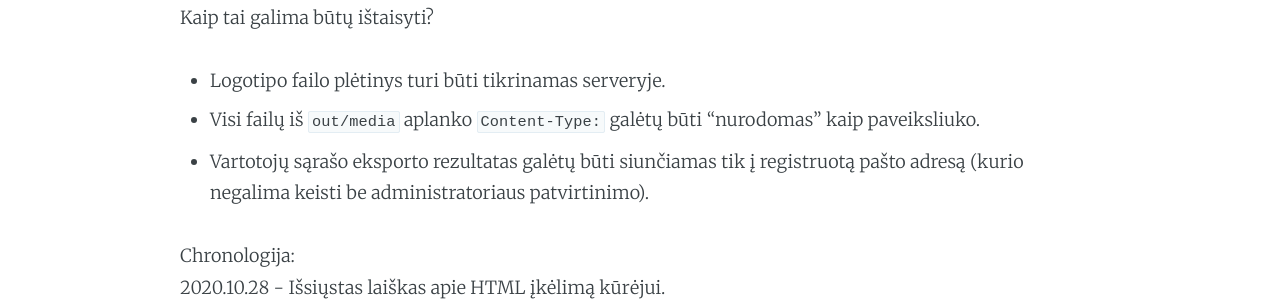
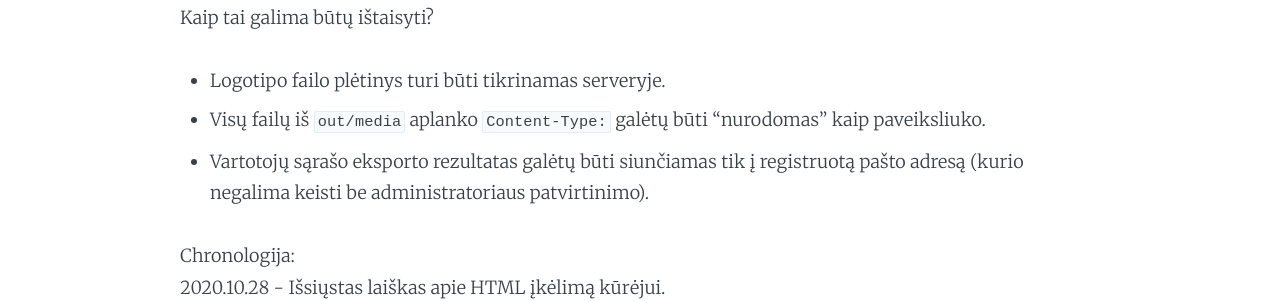
Before and after one commit to JarLob/jarlob.github.io, a Jekyll site: the page built from _posts/2020-10-30-nemokamu-registracijos-sistemu-saugumas.md, in a window 1280 px wide and 900 px high, scrolled down 3820 px. Shown: the part 198-499 px from the top of the window. Built offline with Jekyll 4.4.1, drawn with Linux system fonts in a browser that asks for light colours.

Commit message:
Update 2020-10-30-nemokamu-registracijos-sistemu-saugumas.md

```diff
--- a/_posts/2020-10-30-nemokamu-registracijos-sistemu-saugumas.md
+++ b/_posts/2020-10-30-nemokamu-registracijos-sistemu-saugumas.md
@@ -40,7 +40,7 @@ Taigi turim galimybė įkelti savo HTML kodą į serverį, tačiau vartotojas ta
 
 Kaip tai galima būtų ištaisyti?
 - Logotipo failo plėtinys turi būti tikrinamas serveryje.
-- Visi failų iš `out/media` aplanko `Content-Type:` galėtų būti "nurodomas" kaip paveiksliuko.
+- Visų failų iš `out/media` aplanko `Content-Type:` galėtų būti "nurodomas" kaip paveiksliuko.
 - Vartotojų sąrašo eksporto rezultatas galėtų būti siunčiamas tik į registruotą pašto adresą (kurio negalima keisti be administratoriaus patvirtinimo).
 
 Chronologija:
```
